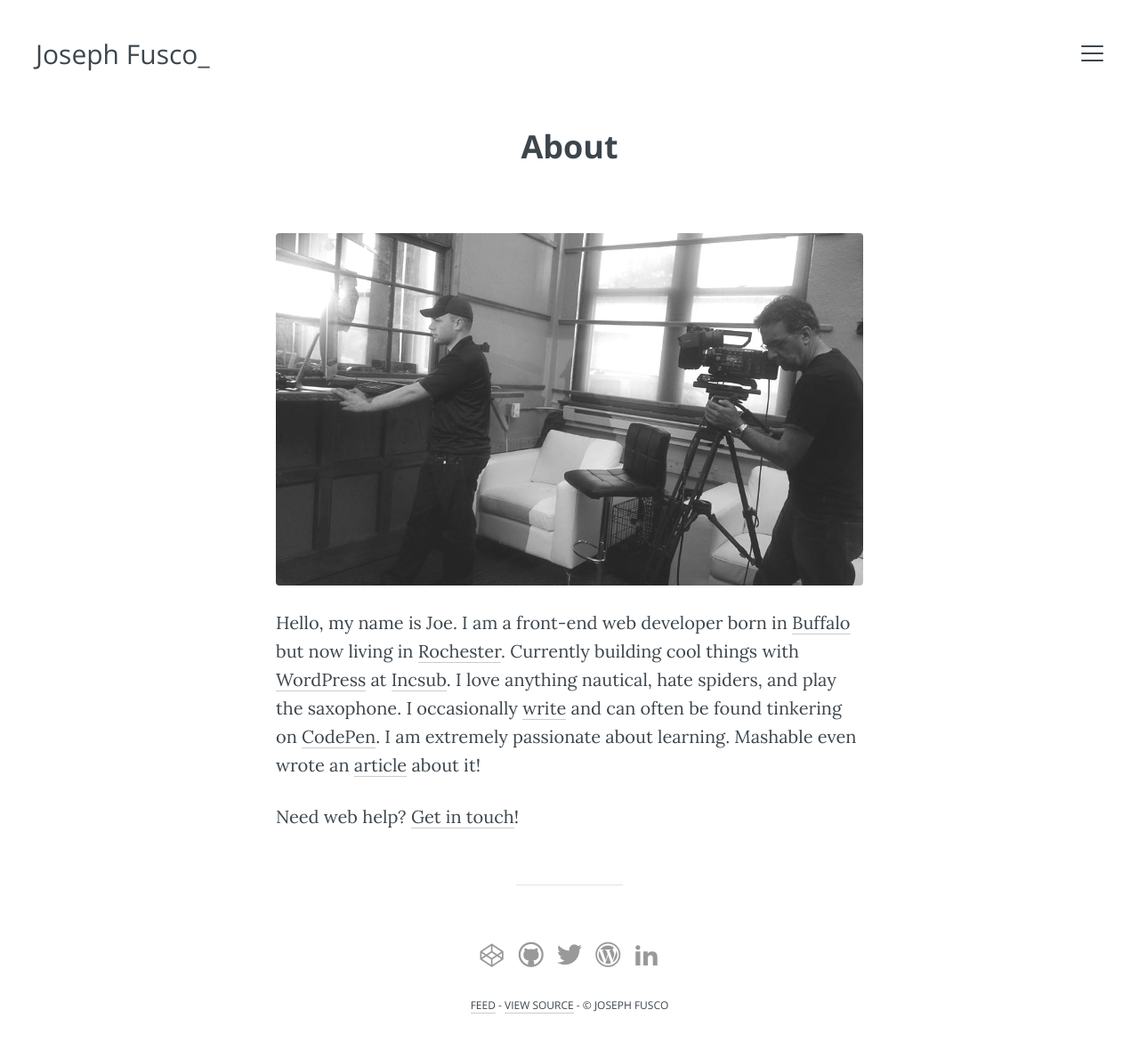
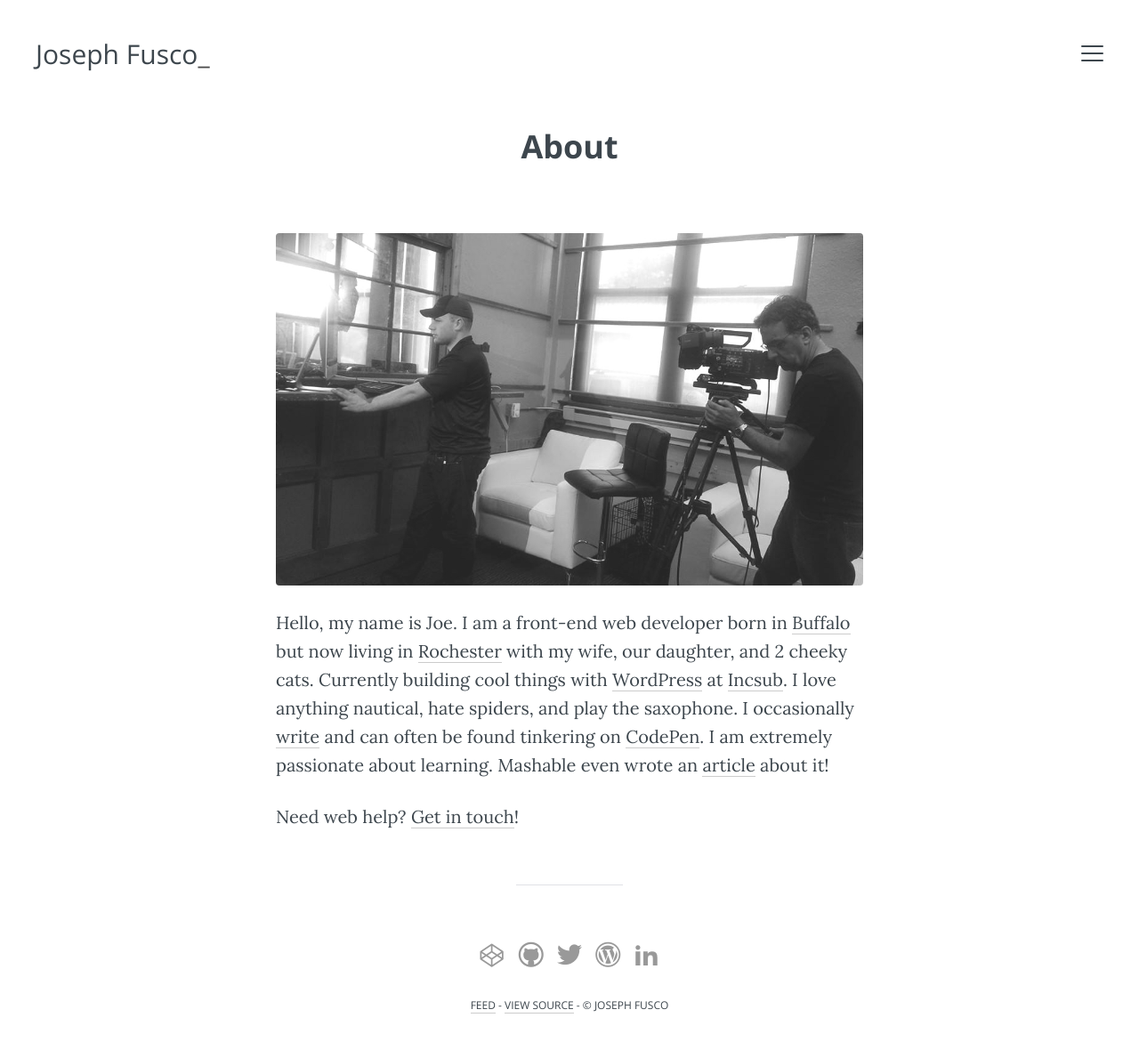
Before and after one commit to josephfusco/josephfusco.github.io, a Jekyll site: the page built from index.md, in a window 1280 px wide. Shown: the whole page at 89% size. Built offline with Jekyll 4.4.1, drawn with Linux system fonts in a browser that asks for light colours; some web fonts are replaced.

Commit message:
Update index.md

```diff
--- a/index.md
+++ b/index.md
@@ -7,7 +7,7 @@
 
 <img src="{{ site.baseurl }}/assets/img/real-money-bw.jpg">
 
-Hello, my name is Joe. I am a front-end web developer born in [Buffalo](https://en.wikipedia.org/wiki/Buffalo,_New_York) but now living in [Rochester](https://en.wikipedia.org/wiki/Rochester,_New_York). Currently building cool things with [WordPress](https://wordpress.org) at [Incsub](http://incsub.com). I love anything nautical, hate spiders, and play the saxophone. I occasionally [write](/archive) and can often be found tinkering on [CodePen](https://codepen.io). I am extremely passionate about learning. Mashable even wrote an [article](http://mashable.com/2015/01/11/teach-yourself-programming/) about it!
+Hello, my name is Joe. I am a front-end web developer born in [Buffalo](https://en.wikipedia.org/wiki/Buffalo,_New_York) but now living in [Rochester](https://en.wikipedia.org/wiki/Rochester,_New_York) with my wife, our daughter, and 2 cheeky cats. Currently building cool things with [WordPress](https://wordpress.org) at [Incsub](http://incsub.com). I love anything nautical, hate spiders, and play the saxophone. I occasionally [write](/archive) and can often be found tinkering on [CodePen](https://codepen.io). I am extremely passionate about learning. Mashable even wrote an [article](http://mashable.com/2015/01/11/teach-yourself-programming/) about it!
 
 Need web help? [Get in touch](mailto:hello@josephfus.co)!
 
```
